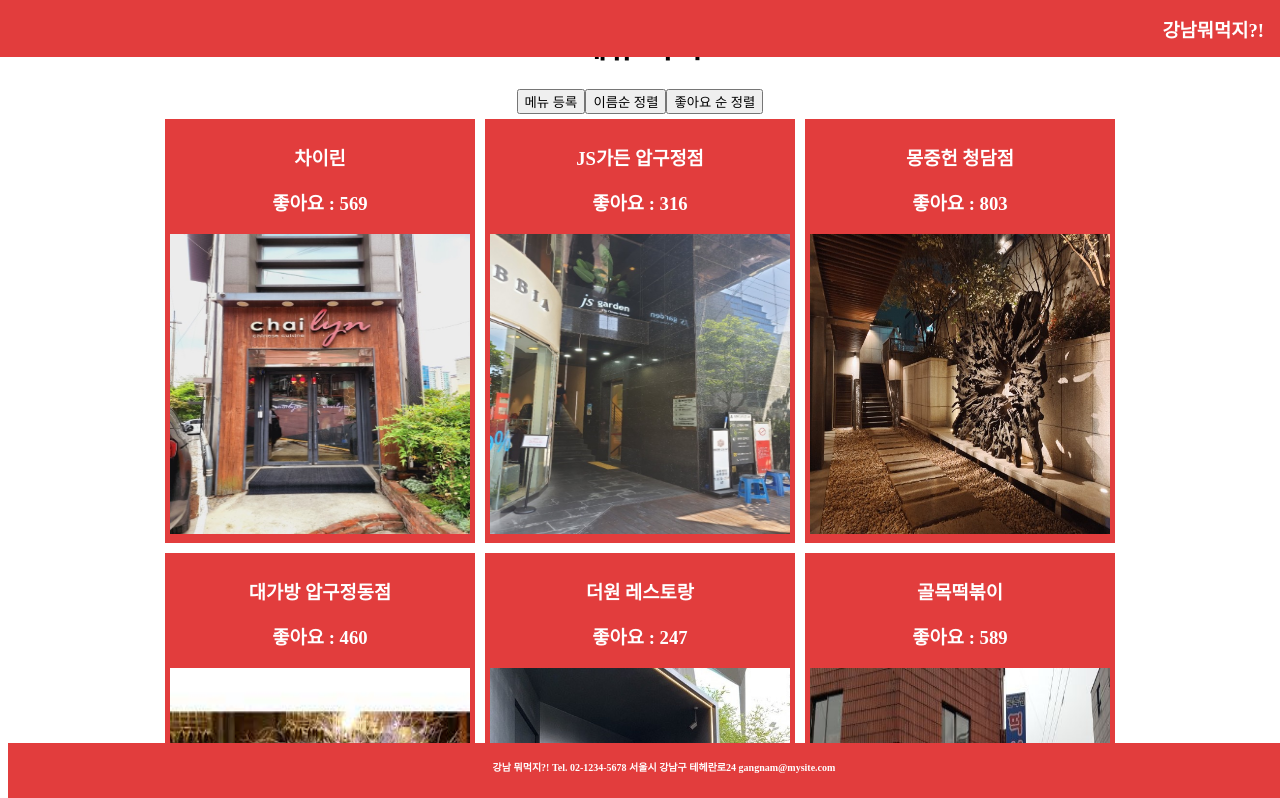
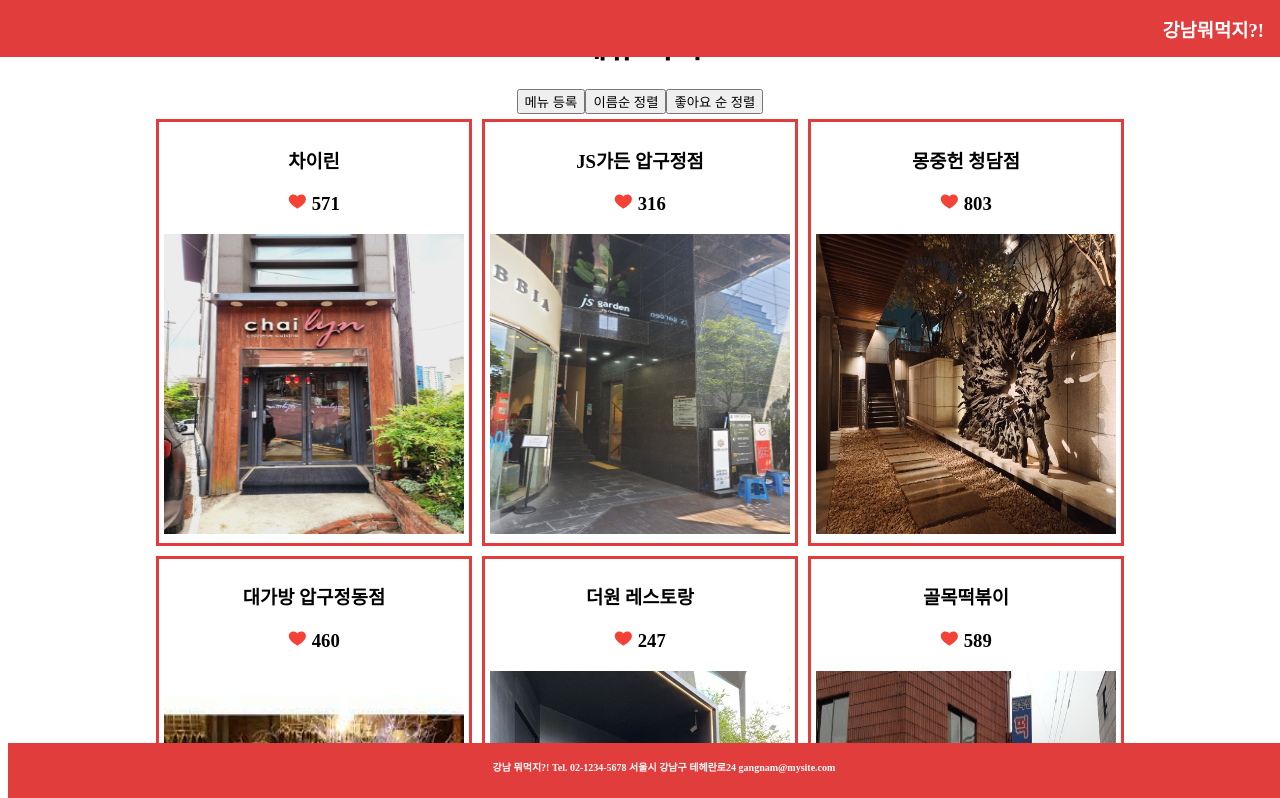
Before and after one commit to yuseungchul/toy-project, a React (Create React App) app: page /restaurant in a window 1280 px wide. Shown: the top 798 px of the page. Built offline with nearby package versions, Linux system fonts and the light colour scheme; data requests are answered from the project's data file.

Commit message:
[구주영] 좋아요 클릭, 반전 기능 추가

```diff
--- a/mock/db.json
+++ b/mock/db.json
@@ -8,7 +8,7 @@
       "operationHour": "11:30~21:30",
       "phone": "02-543-2847",
       "isDelivery": "N",
-      "like": 569,
+      "like": 571,
       "menu": "마파두부 (소)",
       "price": "20,000원",
       "detail": {
--- a/package.json
+++ b/package.json
@@ -11,6 +11,7 @@
     "react": "^18.2.0",
     "react-bootstrap": "^2.5.0",
     "react-dom": "^18.2.0",
+    "react-icons": "^4.4.0",
     "react-redux": "^8.0.2",
     "react-router-dom": "^6.3.0",
     "react-scripts": "5.0.1",
--- a/src/App.css
+++ b/src/App.css
@@ -24,9 +24,9 @@ a {
 
 .menuItem {
     width: 300px;
-    background-color: #E23D3D;
+    border: 3px solid #E23D3D;
     cursor: pointer;
-    color: white;
+    color: black;
     padding : 5px;
 }
 
@@ -47,7 +47,6 @@ header {
     top: 0;
     left: 0;
     right: 0;
-    display: flex;
   }
 
   nav{
--- a/src/apis/RestaurantAPICalls.js
+++ b/src/apis/RestaurantAPICalls.js
@@ -64,21 +64,19 @@ export function callRegistReviewAPI(restaurant) {
 }
 
 
-export function callLikeModifyAPI(data) {
+export function callLikeModifyAPI(restaurant,upLike) {
 
     console.log('modifyLike api calls…');
 
     return async (dispatch, getState) => {
 
-        console.log("data::",data)
-
-        const like = data.like + 1
-        const updateData = {...data ,like}
+        const like = upLike ? restaurant.like - 1 : restaurant.like + 1
+        const updateData = {...restaurant ,like}
 
         console.log("updateData::",updateData)
 
 
-        const result = await request('PUT', `/restaurant/${data.id}`, updateData);
+        const result = await request('PUT', `/restaurant/${restaurant.id}`, updateData);
         console.log('registReview result : ', result);
 
         dispatch(modifyLike(result));
--- a/src/components/items/Restaurant.js
+++ b/src/components/items/Restaurant.js
@@ -1,7 +1,9 @@
 import { useEffect, useState } from 'react';
 import { useSelector, useDispatch} from 'react-redux';
 import { callGetRestaurantAPI,callLikeModifyAPI } from '../../apis/RestaurantAPICalls';
-import { increase, decrease, setLike } from '../../modules/LikeModule';
+import { increase } from '../../modules/LikeModule';
+import { FcLike, FcLikePlaceholder } from "react-icons/fc";
+
 
 function Restaurant({ id }) {
 
@@ -9,6 +11,8 @@ function Restaurant({ id }) {
     const restaurant = result.restaurant;
     const dispatch = useDispatch();
     const like = useSelector(state => state.likeReducer);
+    const [upLike,setUpLike] = useState(false);
+
 
 
 
@@ -21,7 +25,8 @@ function Restaurant({ id }) {
     );
 
     function onClickHandler(){
-        dispatch(callLikeModifyAPI(restaurant));
+        setUpLike(!upLike);
+        dispatch(callLikeModifyAPI(restaurant,upLike));
         dispatch(increase());
 
     }
@@ -31,7 +36,7 @@ function Restaurant({ id }) {
             <>
                 <h3>가게 이름 : { restaurant.storetNm }</h3>
                 <h3>카테고리 : { restaurant.category }</h3>
-                <button onClick={onClickHandler}>❤</button> { like }
+                <button onClick={onClickHandler}>{upLike ? <FcLike/>: <FcLikePlaceholder/>}</button> { like }
                 <h3>리뷰갯수 : { (restaurant.detail.comments).length }</h3>
                 <h3>영업시간 : { restaurant.operationHour }</h3>
                 <h3>전화번호 : { restaurant.phone}</h3>
--- a/src/components/items/RestaurantCard.js
+++ b/src/components/items/RestaurantCard.js
@@ -1,4 +1,5 @@
 import { Link } from  'react-router-dom';
+import { FcLike } from "react-icons/fc";
 
 function RestaurantCard({ restaurant }) {
 
@@ -6,7 +7,7 @@ function RestaurantCard({ restaurant }) {
         <Link to={ `/restaurant/${ restaurant.id }` }>
             <div className="menuItem">
                 <h3>{ restaurant.storetNm }</h3>
-                <h3>좋아요 : { restaurant.like }</h3>
+                <h3><FcLike /> { restaurant.like }</h3>
                 <img src={ restaurant.detail.images_category} style={ { width: 300, height: 300 } } alt={ restaurant.storetNm }/>
             </div>
         </Link>
--- a/src/components/lists/RestaurantList.js
+++ b/src/components/lists/RestaurantList.js
@@ -20,7 +20,6 @@ function RestaurantList() {
         []
     );
 
-
     return (
         restaurantList && (
             <div className="menuBox">
```
Also changed, not shown: 1 other file (tests, documents, lock files or other folders).
